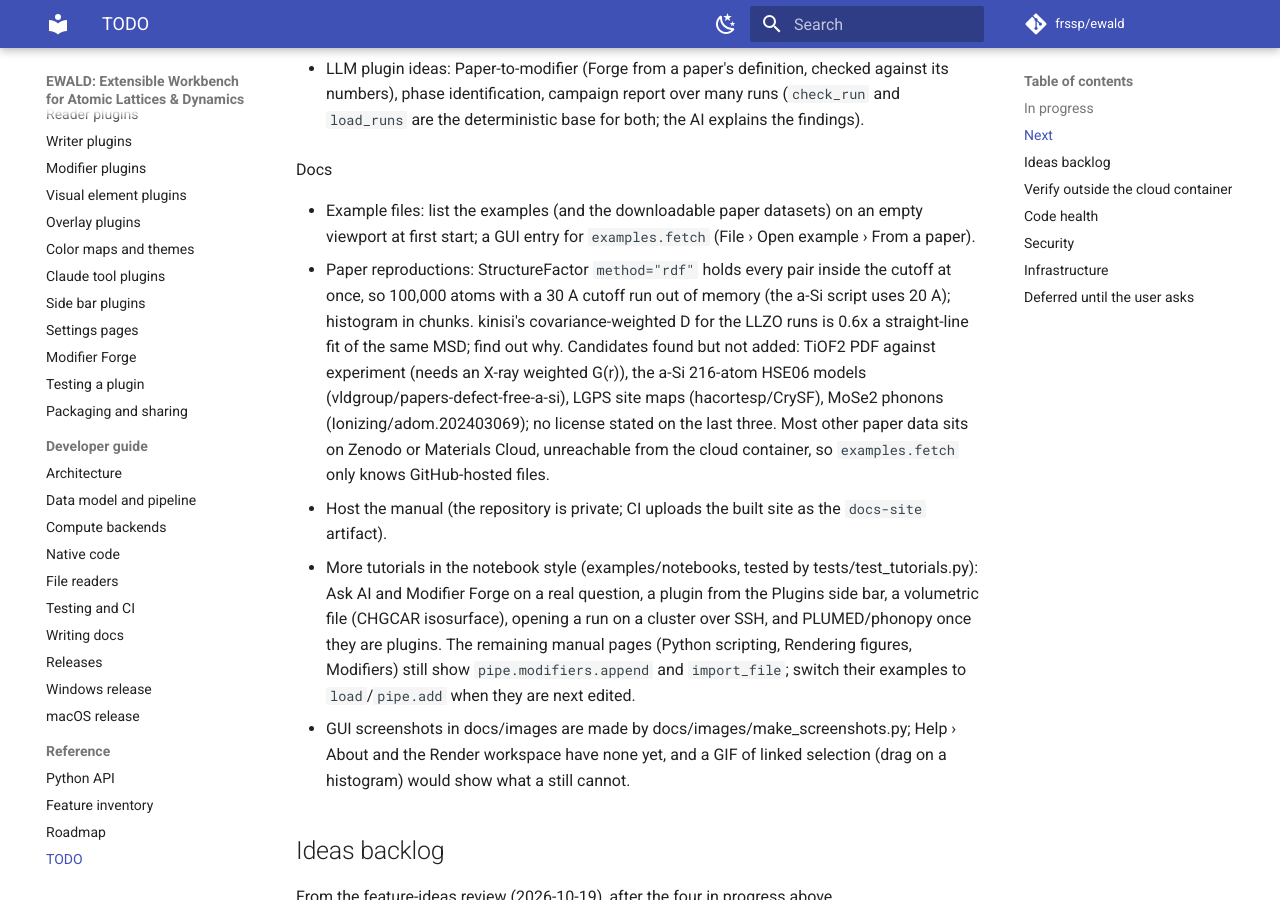
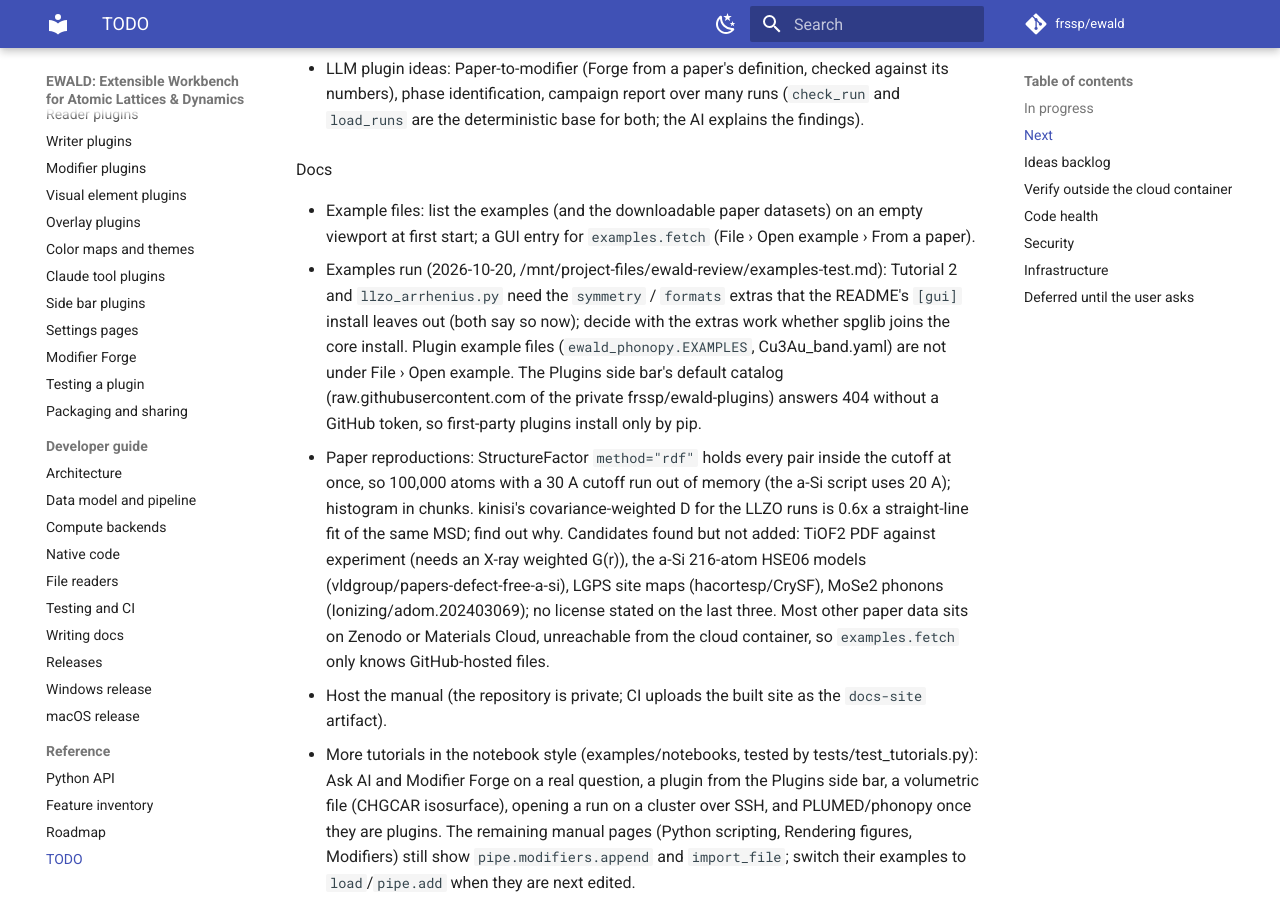
Before and after one commit to frssp/ewald, an MkDocs documentation site: the page built from docs/todo.md, in a window 1280 px wide and 900 px high, scrolled down 9515 px. Built offline with MkDocs 1.6.1 and Material for MkDocs 9.7.7, drawn with Linux system fonts in a browser that asks for light colours; comment, search, counter and statistics services are not loaded.

Commit message:
Fix example issues found by running every example
Tutorial 2 and its notebook say that SymmetryAnalysis needs spglib (ewald[symmetry]); the
phonons page loads the plugin's shipped Cu3Au example with a q-point it has; an expression that
names a property with spaces ("Particle Identifier") reads that property, and a missing one
says so instead of reporting a syntax error. todo.md lists what the run left open.

Co-Authored-By: Claude Opus 5.5 (1M context) <noreply@anthropic.com>

```diff
--- a/docs/todo.md
+++ b/docs/todo.md
@@ -345,6 +345,12 @@ Docs
 
 - Example files: list the examples (and the downloadable paper datasets) on an empty viewport at
   first start; a GUI entry for `examples.fetch` (File › Open example › From a paper).
+- Examples run (2026-10-20, /mnt/project-files/ewald-review/examples-test.md): Tutorial 2 and
+  `llzo_arrhenius.py` need the `symmetry` / `formats` extras that the README's `[gui]` install
+  leaves out (both say so now); decide with the extras work whether spglib joins the core install.
+  Plugin example files (`ewald_phonopy.EXAMPLES`, Cu3Au_band.yaml) are not under File › Open
+  example. The Plugins side bar's default catalog (raw.githubusercontent.com of the private
+  frssp/ewald-plugins) answers 404 without a GitHub token, so first-party plugins install only by pip.
 - Paper reproductions: StructureFactor `method="rdf"` holds every pair inside the cutoff at once,
   so 100,000 atoms with a 30 A cutoff run out of memory (the a-Si script uses 20 A); histogram in
   chunks. kinisi's covariance-weighted D for the LLZO runs is 0.6x a straight-line fit of the same
```
Also changed, not shown: docs/user/phonons.md (+3 -2 lines), docs/user/tutorials/structure-figure.md (+3 -1 lines), 3 other files.
